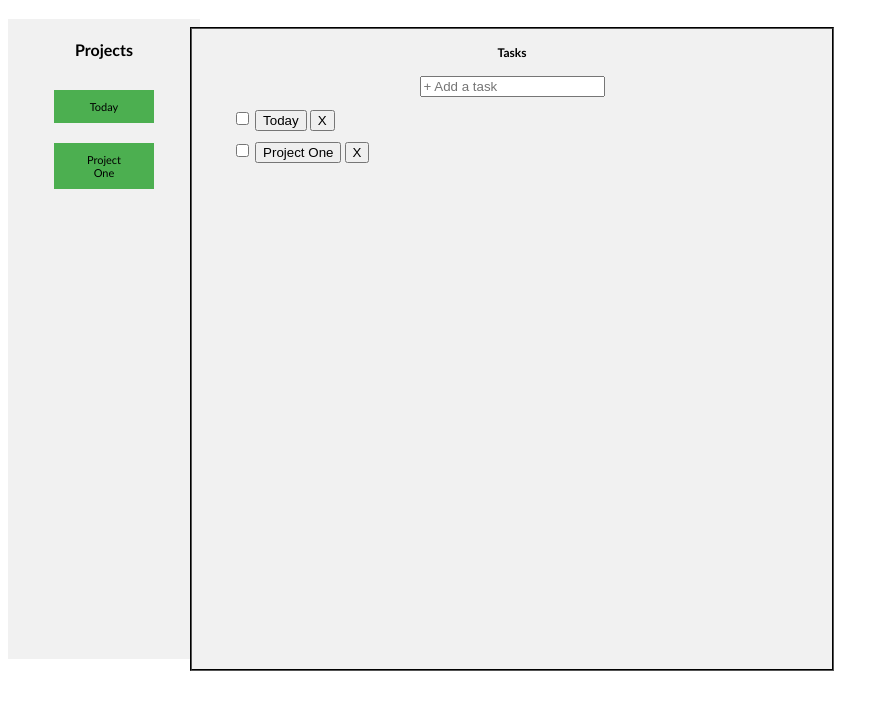
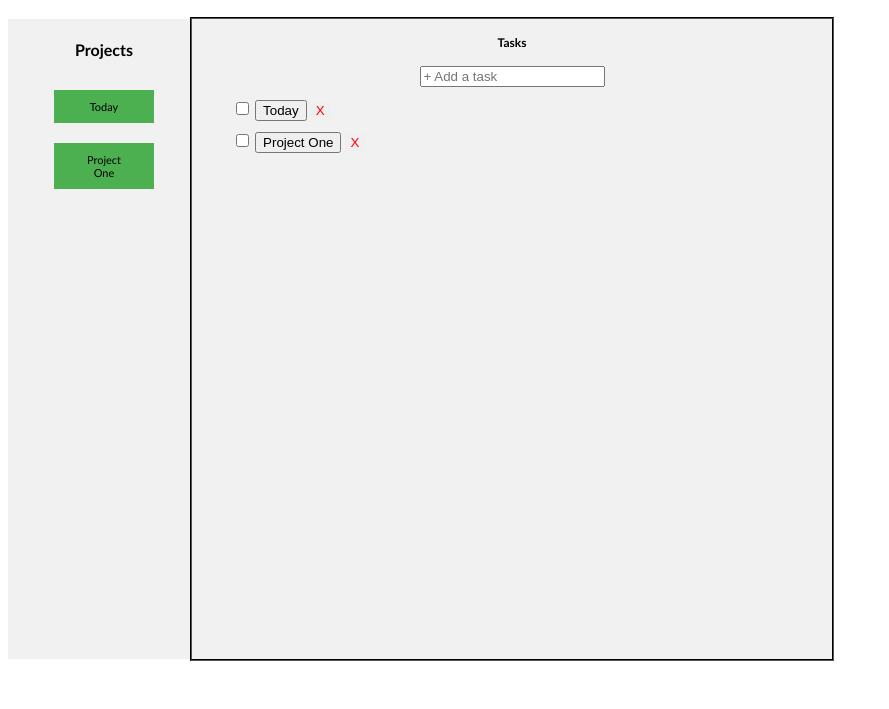
Before and after one commit to NyanoNyan/odin_todo_list, a website: page dist/index.html in a window 1280 px wide. Shown: the part 63-772 px from the top of the page, without its empty margins (0-889 px from the left). Drawn offline with Linux system fonts and the light colour scheme.

Commit message:
Added styles for delete button and made a class for line through

```diff
--- a/src/style/style.css
+++ b/src/style/style.css
@@ -50,7 +50,7 @@
     flex-direction: column;
     position: absolute;
     left: 190px;
-    top: 90px;
+    top: 80px;
     font-size:12px;
     font-family: 'Trebuchet MS', 'Lucida Sans Unicode';
 
@@ -58,8 +58,6 @@
     background-color: #f1f1f1;
     height: 80%; /* Full height */
     border: 2px black groove;
-
-
 
 }
 
@@ -95,4 +93,14 @@
     overflow: auto; /* Enable scrolling if the sidenav has too much content */
 }
 
+.delete-button{
+    border: none;
+    color:red;
+}
+
+.line-through {
+    text-decoration: line-through;
+}
+
+
 /* !!! overflow with each list
```
